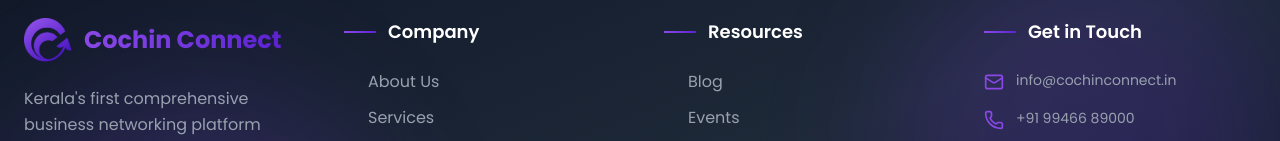
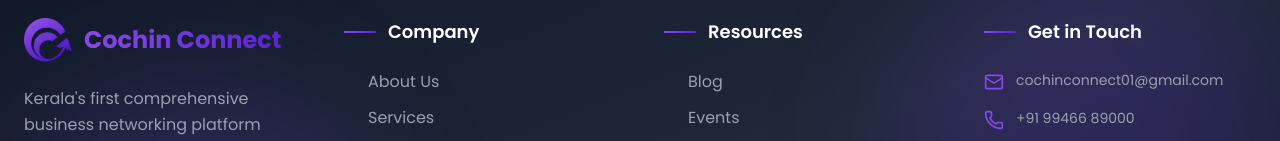
Before and after one commit to Hashir-0214/cochin-connect, a React (Vite) app: page /contact in a window 1280 px wide. Shown: the part 1787-1928 px from the top of the page. Built offline with nearby package versions, Linux system fonts and the light colour scheme.

Commit message:
Initial commit

```diff
--- a/src/components/Footer.jsx
+++ b/src/components/Footer.jsx
@@ -119,9 +119,9 @@
 
                         {/* Contact Info */}
                         <div className="space-y-4 mb-6">
-                            <a href="mailto:info@cochinconnect.in" className="flex items-start text-gray-400 hover:text-white transition-colors group">
+                            <a href="mailto:cochinconnect01@gmail.com" className="flex items-start text-gray-400 hover:text-white transition-colors group">
                                 <Mail className="w-5 h-5 mr-3 mt-0.5 text-[#8a48e7] group-hover:scale-110 transition-transform" />
-                                <span className="text-sm">info@cochinconnect.in</span>
+                                <span className="text-sm">cochinconnect01@gmail.com</span>
                             </a>
                             <a href="tel:+919946689000" className="flex items-start text-gray-400 hover:text-white transition-colors group">
                                 <Phone className="w-5 h-5 mr-3 mt-0.5 text-[#8a48e7] group-hover:scale-110 transition-transform" />
```
